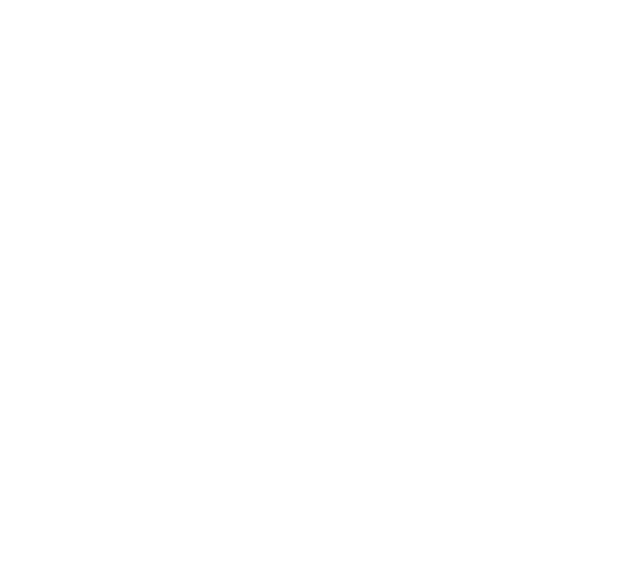
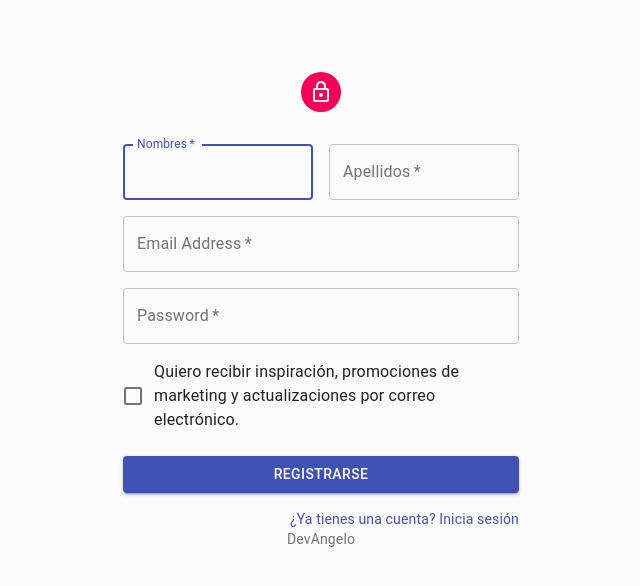
Before and after one commit to JoseLuisAngelo/Modifications--Financere, a React (Create React App) app: page /register in a window 1280 px wide. Shown: the top 586 px of the page, without its empty margins (319-959 px from the left). Built offline with nearby package versions, Linux system fonts and the light colour scheme.

Commit message:
create components Signup

```diff
--- a/src/App.js
+++ b/src/App.js
@@ -2,6 +2,7 @@
 import {BrowserRouter as Router, Route} from "react-router-dom";
 import Signin from './components/Signin'
 import {Contenedor} from './components/Contenedor'
+import Signup from  './components/Signup'
 function App() {
   return (
     <>
@@ -9,6 +10,7 @@
 
 
 <Route exact path="/" component={Signin}/>
+<Route exact path="/register" component={Signup}/>
 <Route exact path="/contenedor" component={Contenedor}/>
 </Router>
 
--- a/src/components/Signin.js
+++ b/src/components/Signin.js
@@ -67,7 +67,7 @@
             <LockOutlinedIcon />
           </Avatar>
           <Typography component="h1" variant="h5">
-            Gobierno Autonomo de Tupiza
+            Gobierno Autónomo Municipal de Tupiza
           </Typography>
           <form className={classes.form} noValidate>
             <TextField
@@ -114,7 +114,7 @@
                 </Link>
               </Grid>
               <Grid item>
-                <Link href="#" variant="body2">
+                <Link href="/register" variant="body2">
                   {"¿No tienes una cuenta? Registrarse"}
                 </Link>
               </Grid>
--- /dev/null
+++ b/src/components/Signup.js
@@ -0,0 +1,135 @@
+import React from 'react';
+import Avatar from '@material-ui/core/Avatar';
+import Button from '@material-ui/core/Button';
+import CssBaseline from '@material-ui/core/CssBaseline';
+import TextField from '@material-ui/core/TextField';
+import FormControlLabel from '@material-ui/core/FormControlLabel';
+import Checkbox from '@material-ui/core/Checkbox';
+import Link from '@material-ui/core/Link';
+import Grid from '@material-ui/core/Grid';
+import Box from '@material-ui/core/Box';
+import LockOutlinedIcon from '@material-ui/icons/LockOutlined';
+import Typography from '@material-ui/core/Typography';
+import { makeStyles } from '@material-ui/core/styles';
+import Container from '@material-ui/core/Container';
+
+function Copyright() {
+  return (
+    <Typography variant="body2" color="textSecondary" align="center">
+     DevAngelo
+    </Typography>
+  );
+}
+
+const useStyles = makeStyles((theme) => ({
+  paper: {
+    marginTop: theme.spacing(8),
+    display: 'flex',
+    flexDirection: 'column',
+    alignItems: 'center',
+  },
+  avatar: {
+    margin: theme.spacing(1),
+    backgroundColor: theme.palette.secondary.main,
+  },
+  form: {
+    width: '100%', // Fix IE 11 issue.
+    marginTop: theme.spacing(3),
+  },
+  submit: {
+    margin: theme.spacing(3, 0, 2),
+  },
+}));
+const SignUp = () =>{
+  const classes = useStyles();
+
+  return (
+    <Container component="main" maxWidth="xs">
+      <CssBaseline />
+      <div className={classes.paper}>
+        <Avatar className={classes.avatar}>
+          <LockOutlinedIcon />
+        </Avatar>
+
+        <form className={classes.form} noValidate>
+          <Grid container spacing={2}>
+            <Grid item xs={12} sm={6}>
+              <TextField
+                autoComplete="fname"
+                name="firstName"
+                variant="outlined"
+                required
+                fullWidth
+                id="firstName"
+                label="Nombres"
+                autoFocus
+              />
+            </Grid>
+            <Grid item xs={12} sm={6}>
+              <TextField
+                variant="outlined"
+                required
+                fullWidth
+                id="lastName"
+                label="Apellidos"
+                name="lastName"
+                autoComplete="lname"
+              />
+            </Grid>
+            <Grid item xs={12}>
+              <TextField
+                variant="outlined"
+                required
+                fullWidth
+                id="email"
+                label="Email Address"
+                name="email"
+                autoComplete="email"
+              />
+            </Grid>
+            <Grid item xs={12}>
+              <TextField
+                variant="outlined"
+                required
+                fullWidth
+                name="password"
+                label="Password"
+                type="password"
+                id="password"
+                autoComplete="current-password"
+              />
+            </Grid>
+            <Grid item xs={12}>
+              <FormControlLabel
+                control={<Checkbox value="allowExtraEmails" color="primary" />}
+                label="Quiero recibir inspiración, promociones de marketing y actualizaciones por correo electrónico."
+              />
+            </Grid>
+          </Grid>
+          <Button
+            type="submit"
+            fullWidth
+            href="/contenedor"
+            variant="contained"
+            color="primary"
+            className={classes.submit}
+          >
+        Registrarse
+          </Button>
+          <Grid container justifyContent="flex-end">
+            <Grid item>
+              <Link href="/" variant="body2">
+              ¿Ya tienes una cuenta? Inicia sesión
+              </Link>
+            </Grid>
+          </Grid>
+        </form>
+      </div>
+      <Box mt={5}>
+        <Copyright />
+      </Box>
+    </Container>
+  );
+}
+
+export default SignUp
```
Also changed, not shown: 1 other file (tests, documents, lock files or other folders).
